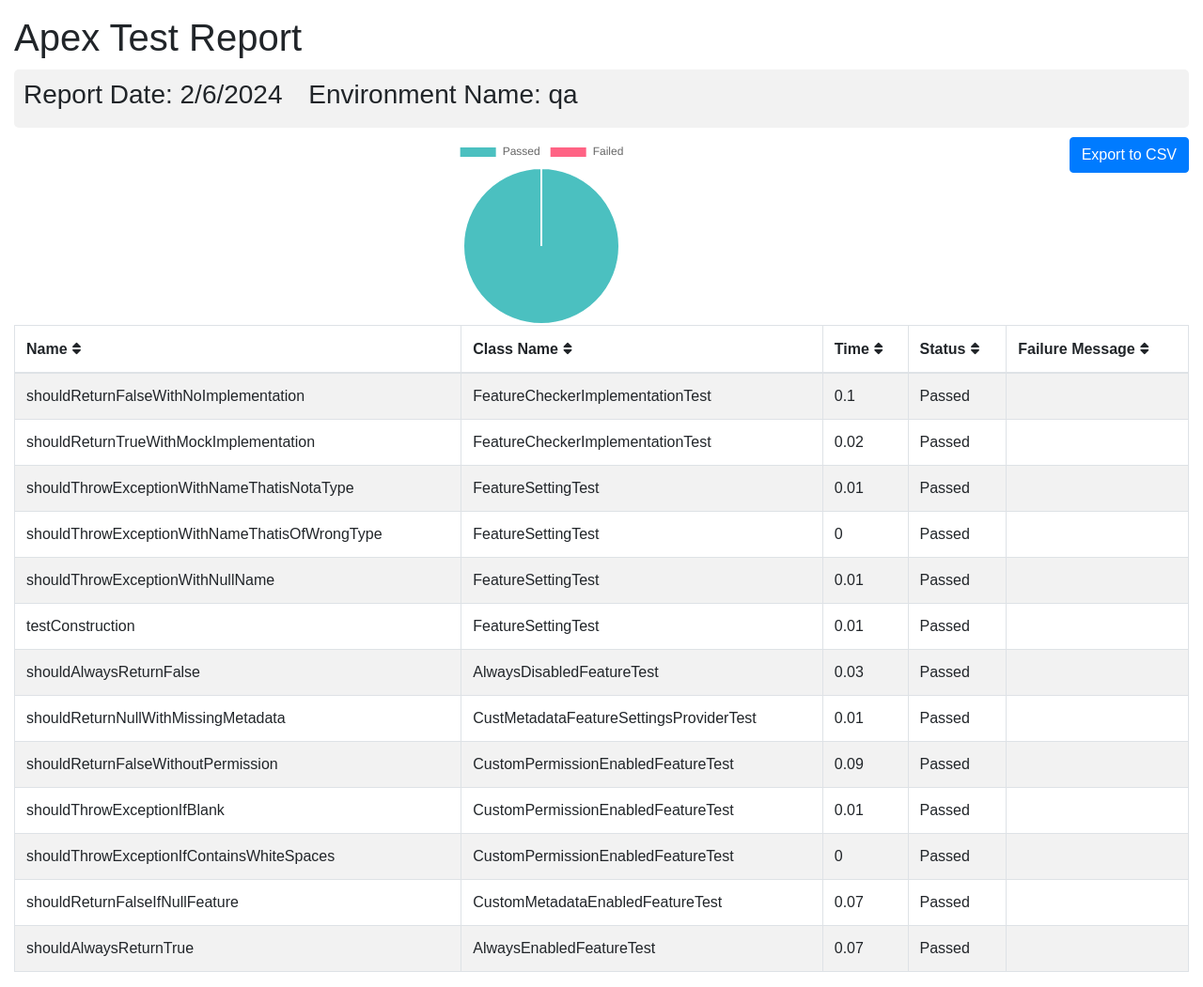
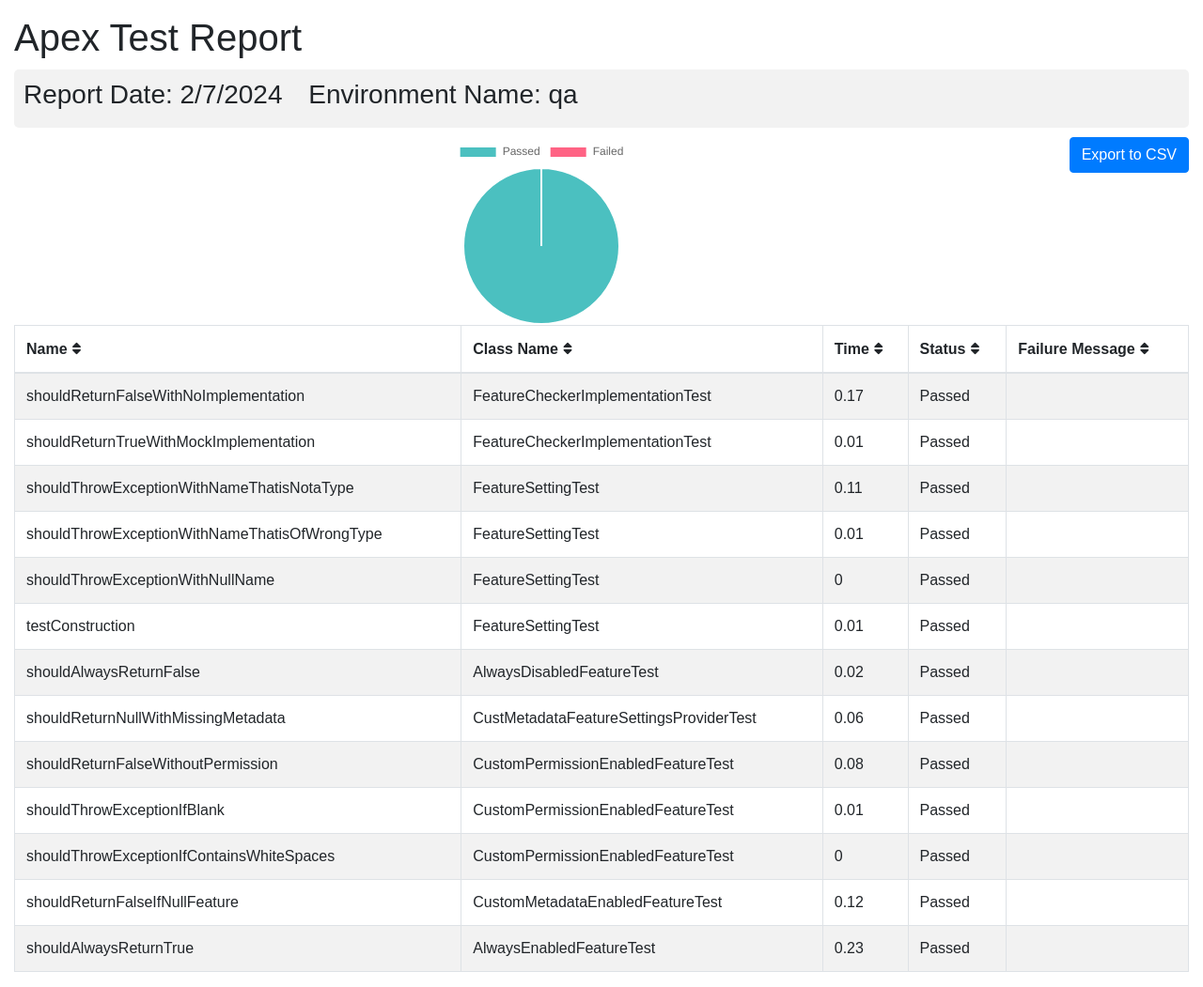
Before and after one commit to flxbl-io/sfops-dashboard, a Jekyll site: the page apextestResults/qa.html, which Jekyll copies as it is, in a window 1280 px wide. Shown: the whole page at 94% size. Built offline with Jekyll 4.4.1, drawn with Linux system fonts in a browser that asks for light colours.

Commit message:
Updated apex test results

```diff
--- a/apextestResults/qa.html
+++ b/apextestResults/qa.html
@@ -102,7 +102,7 @@
       <div class="container-fluid">
         <h1 class="mt-3">Apex Test Report</h1>
         <div class="info-card">
-        <h3>Report Date: 2/6/2024 <span style="margin-left: 20px;">Environment Name: qa</span></h3>
+        <h3>Report Date: 2/7/2024 <span style="margin-left: 20px;">Environment Name: qa</span></h3>
         </div>
         <button onclick="exportTableToCSV('testReport.csv')" class="btn btn-primary float-right">Export to CSV</button>
         <div id="chart-container">
@@ -123,35 +123,35 @@
         <tr>
           <td>shouldReturnFalseWithNoImplementation</td>
           <td>FeatureCheckerImplementationTest</td>
-          <td>0.1</td>
+          <td>0.17</td>
           <td>Passed</td>
           <td></td>
         </tr>
         <tr>
           <td>shouldReturnTrueWithMockImplementation</td>
           <td>FeatureCheckerImplementationTest</td>
-          <td>0.02</td>
+          <td>0.01</td>
           <td>Passed</td>
           <td></td>
         </tr>
         <tr>
           <td>shouldThrowExceptionWithNameThatisNotaType</td>
           <td>FeatureSettingTest</td>
-          <td>0.01</td>
+          <td>0.11</td>
           <td>Passed</td>
           <td></td>
         </tr>
         <tr>
           <td>shouldThrowExceptionWithNameThatisOfWrongType</td>
           <td>FeatureSettingTest</td>
-          <td>0</td>
+          <td>0.01</td>
           <td>Passed</td>
           <td></td>
         </tr>
         <tr>
           <td>shouldThrowExceptionWithNullName</td>
           <td>FeatureSettingTest</td>
-          <td>0.01</td>
+          <td>0</td>
           <td>Passed</td>
           <td></td>
         </tr>
@@ -165,21 +165,21 @@
         <tr>
           <td>shouldAlwaysReturnFalse</td>
           <td>AlwaysDisabledFeatureTest</td>
-          <td>0.03</td>
+          <td>0.02</td>
           <td>Passed</td>
           <td></td>
         </tr>
         <tr>
           <td>shouldReturnNullWithMissingMetadata</td>
           <td>CustMetadataFeatureSettingsProviderTest</td>
-          <td>0.01</td>
+          <td>0.06</td>
           <td>Passed</td>
           <td></td>
         </tr>
         <tr>
           <td>shouldReturnFalseWithoutPermission</td>
           <td>CustomPermissionEnabledFeatureTest</td>
-          <td>0.09</td>
+          <td>0.08</td>
           <td>Passed</td>
           <td></td>
         </tr>
@@ -200,14 +200,14 @@
         <tr>
           <td>shouldReturnFalseIfNullFeature</td>
           <td>CustomMetadataEnabledFeatureTest</td>
-          <td>0.07</td>
+          <td>0.12</td>
           <td>Passed</td>
           <td></td>
         </tr>
         <tr>
           <td>shouldAlwaysReturnTrue</td>
           <td>AlwaysEnabledFeatureTest</td>
-          <td>0.07</td>
+          <td>0.23</td>
           <td>Passed</td>
           <td></td>
         </tr>
```
